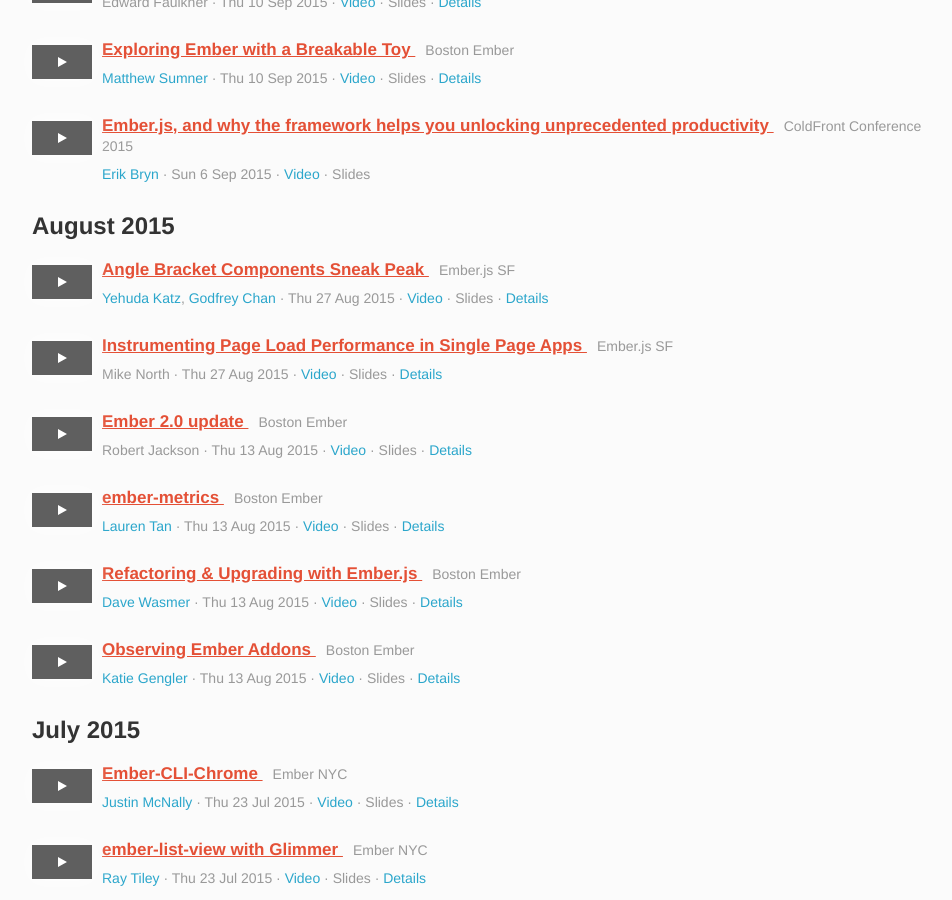
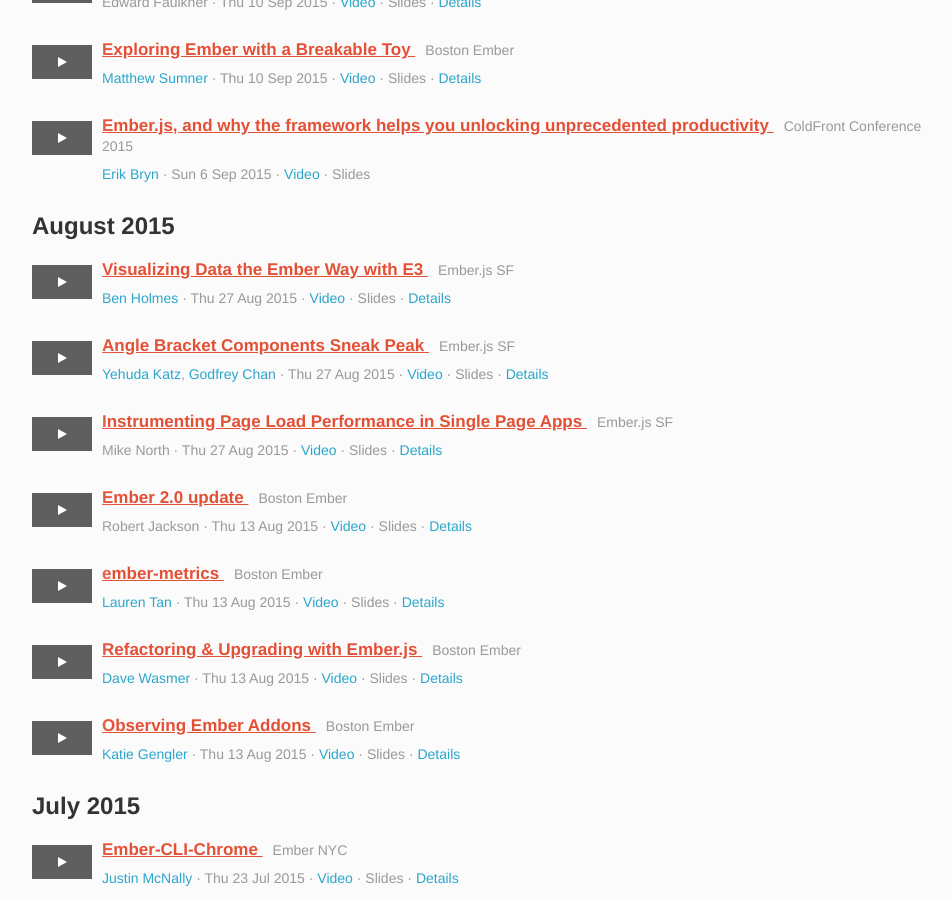
Before and after one commit to emberwatch/emberwatch, a Jekyll site: the page built from index.html, in a window 1280 px wide and 900 px high, scrolled down 580 px, cut to the strip 0-900 px from the top of the window. Shown: the whole strip, without its empty margins (148-1100 px from the left). Built offline with Jekyll 4.4.1, drawn with Linux system fonts in a browser that asks for light colours; Markdown is read by kramdown in place of the engine named in the settings; comment, search, counter and statistics services are not loaded; grey boxes are pictures that could not be loaded.

Commit message:
[Add Talk] Visualizing Data the Ember Way with E3

```diff
--- a/_data/talks.yml
+++ b/_data/talks.yml
@@ -66,6 +66,14 @@
   - 247
   videos:
   - https://www.youtube.com/watch?v=LsUSurw6sg4
+  url: http://www.meetup.com/Ember-SF/events/223448055/
+  event_id: 6
+- title: 'Visualizing Data the Ember Way with E3'
+  date: '2015-08-27'
+  author_ids:
+  - 258
+  videos:
+  - https://www.youtube.com/watch?v=9lXQ024NoRc
   url: http://www.meetup.com/Ember-SF/events/223448055/
   event_id: 6
 - title: 'Observing Ember Addons'
```
